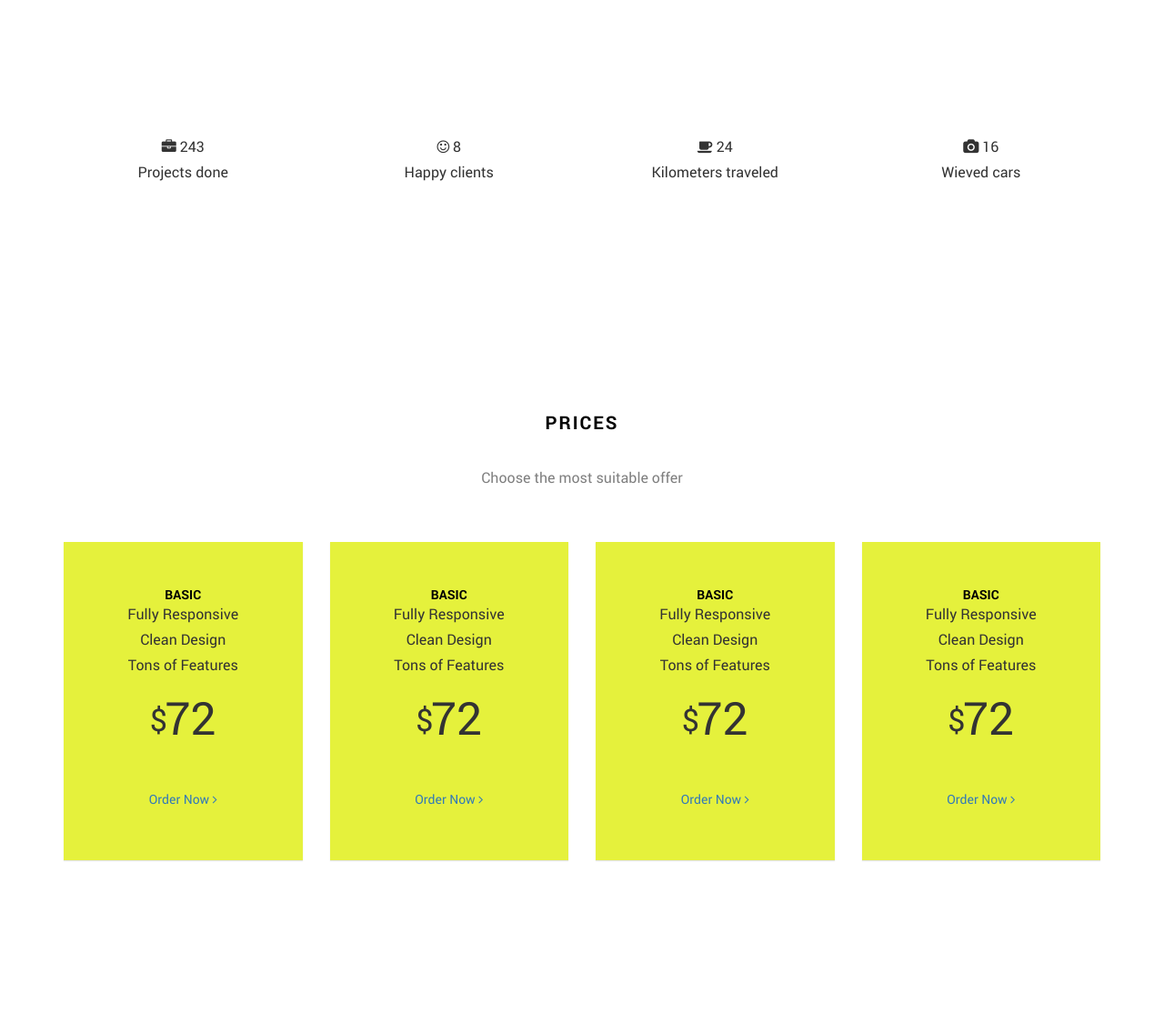
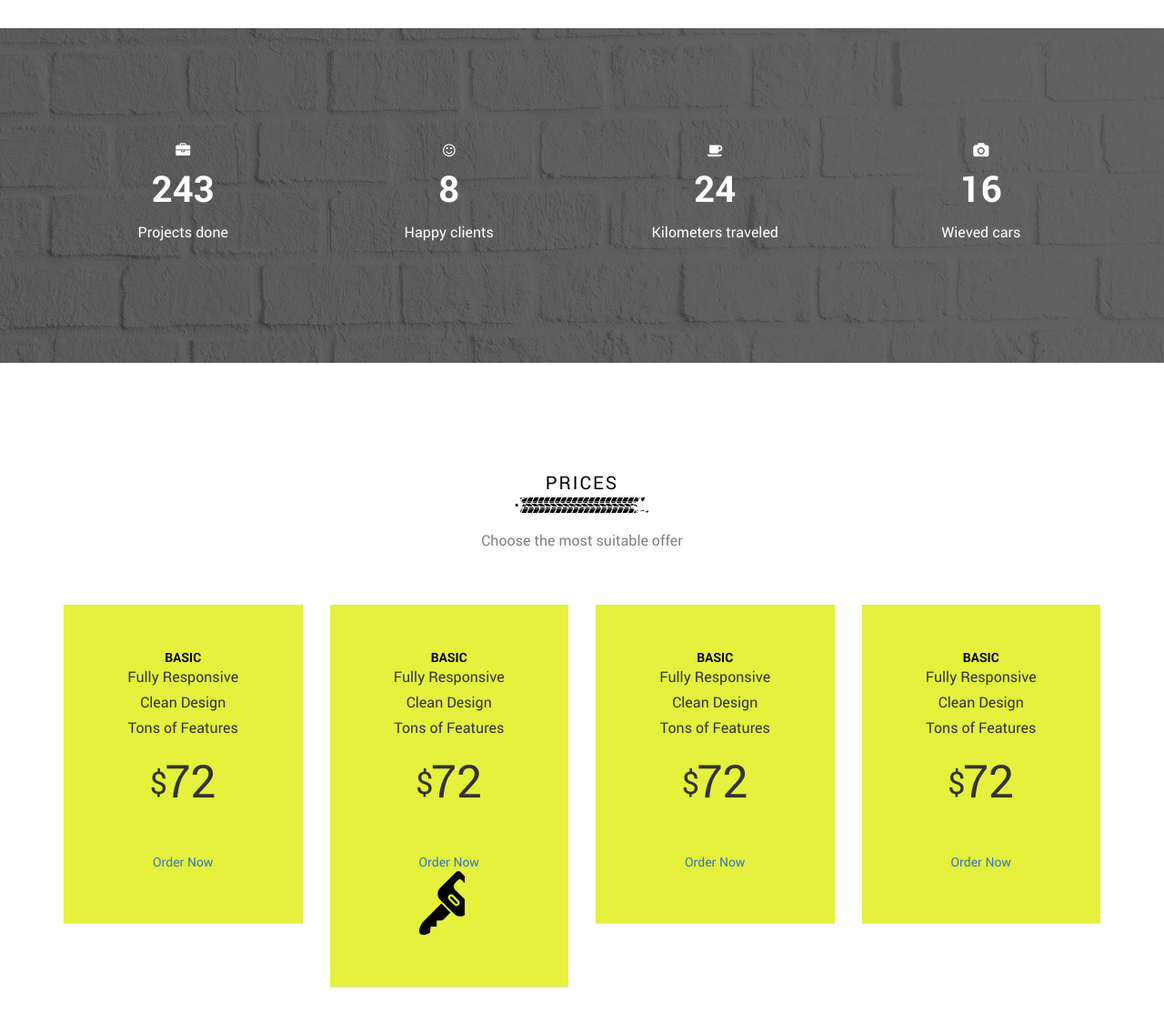
Before and after one commit to wisla/TestCar, a website: page app/index.html in a window 1280 px wide. Shown: the part 1647-2772 px from the top of the page at 91% size. Before the commit the page ends 2743 px from the top, so only its background shows below. Drawn offline with Linux system fonts and the light colour scheme.

Commit message:
section counter

```diff
--- a/app/index.html
+++ b/app/index.html
@@ -75,7 +75,7 @@
                         </div>
                     </div>
 		    </div>
-		    <div class="item" style="background-image:url('img/slider-top/slider-bg-02.jpg');">
+		    <div class="item owl-bg" style="background-image:url('img/slider-top/slider-bg-02.jpg');">
 		    	<div class="cover-bg"></div>
                     <div class="container full-screen">
                         <div class="slider-text-wrap">
@@ -88,7 +88,7 @@
                         </div>
                     </div>
 		    </div>
-		    <div class="item" style="background-image:url('img/slider-top/slider-bg-03.jpg');">
+		    <div class="item owl-bg" style="background-image:url('img/slider-top/slider-bg-03.jpg');">
 		    	<div class="cover-bg"></div>
                     <div class="container full-screen">
                         <div class="slider-text-wrap">
@@ -105,18 +105,19 @@
 		</div>
 	</section>
 
-	<section id="OurTeam" class="wow fadeIn animated ourTeam">
+	<section id="OurTeam" class="wow fadeIn ourTeam">
 		<div class="container">
 			<div class="row">
 				<div class="col-md-12 text-center">
-					<h3 class="ourTeam-title">Our Team</h3>
+					<h3 class="title">Our Team</h3>
+					<div class="underline" style="background-image:url('img/icon/tire.png');"></div>
 				</div>
-				<div class="col-md-5 col-sm-10 text-center ourTeam-text wow fadeIn animated">
+				<div class="col-md-5 col-sm-10 text-center title-text wow fadeIn">
 					<h4>We work only with confidential employees. Each of them is professional work</h4>
 				</div>
 			</div>
 			<div class="row">
-				<div class="col-md-3 col-sm-3 col-xs-12 bottom-margin text-center wow fadeInUp animated" data-wow-duration="1s" data-wow-delay="0.1s">
+				<div class="col-md-3 col-sm-3 col-xs-12 bottom-margin text-center wow fadeInUp" data-wow-duration="1s" data-wow-delay="0.1s">
 					<div class="ourTeam-person">
                         <div class="ourTeam-img"><img src="img/our-team.png" alt=""></div>
                         <div class="ourTeam-details">
@@ -132,7 +133,7 @@
                         </div>
                     </div>
 				</div>
-				<div class="col-md-3 col-xs-12 bottom-margin text-center wow fadeInUp animated" data-wow-duration="1s" data-wow-delay="0.3s">
+				<div class="col-md-3 col-sm-3 col-xs-12 bottom-margin text-center wow fadeInUp" data-wow-duration="1s" data-wow-delay="0.3s">
 					<div class="ourTeam-person">
                         <div class="ourTeam-img"><img src="img/our-team2.png" alt=""></div>
                         <div class="ourTeam-details">
@@ -148,7 +149,7 @@
                         </div>
                     </div>
 				</div>
-				<div class="col-md-3 col-xs-12 bottom-margin text-center wow fadeInUp animated" data-wow-duration="1s" data-wow-delay="0.5s">
+				<div class="col-md-3 col-sm-3 col-xs-12 bottom-margin text-center wow fadeInUp" data-wow-duration="1s" data-wow-delay="0.5s">
 					<div class="ourTeam-person">
                         <div class="ourTeam-img"><img src="img/our-team3.png" alt=""></div>
                         <div class="ourTeam-details">
@@ -164,7 +165,7 @@
                         </div>
                     </div>
 				</div>
-				<div class="col-md-3 col-xs-12 bottom-margin text-center wow fadeInUp animated" data-wow-duration="1s" data-wow-delay="0.7s">
+				<div class="col-md-3 col-sm-3 col-xs-12 bottom-margin text-center wow fadeInUp" data-wow-duration="1s" data-wow-delay="0.7s">
 					<div class="ourTeam-person">
                         <div class="ourTeam-img"><img src="img/our-team4.png" alt=""></div>
                         <div class="ourTeam-details">
@@ -184,31 +185,32 @@
 		</div>
 	</section>
 
-	<section>
+	<section class="wow fadeIn counters backgroundFix" style="background-image:url('img/background-fix.jpg');">
+	<div class="backgroundOpacity backgroundDark"></div>
 		<div class="container">
 			<div class="row">
-				<div class="col-md-3 text-center">
+				<div class="col-md-3 col-sm-3 col-xs-12 text-center">
 					<div class="item wow fadeInUpBig">
 		                <i class="fa fa-briefcase"></i>
 		                <span class="timer counter-number main-font font-weight-600" data-to="516" data-speed="7000"></span>
 		                <p>Projects done</p>
 		            </div>
 				</div>
-				<div class="col-md-3 text-center">
+				<div class="col-md-3 col-sm-3 col-xs-12 text-center">
 					<div class="item wow fadeInUpBig">
 		                <i class="fa fa-smile-o"></i>
 		                <span class="timer counter-number main-font font-weight-600" data-to="16" data-speed="7000"></span>
 		                <p>Happy clients</p>
 		            </div>
 				</div>
-				<div class="col-md-3 text-center">
+				<div class="col-md-3 col-sm-3 col-xs-12 text-center">
 					<div class="item wow fadeInUpBig">
 		                <i class="fa fa-coffee"></i>
 		                <span class="timer counter-number main-font font-weight-600" data-to="51" data-speed="7000"></span>
 		                <p>Kilometers traveled</p>
 		            </div>
 				</div>
-				<div class="col-md-3 text-center">
+				<div class="col-md-3 col-sm-3 col-xs-12 text-center">
 					<div class="item wow fadeInUpBig">
 		                <i class="fa fa-camera"></i>
 		                <span class="timer counter-number main-font font-weight-600" data-to="33" data-speed="7000"></span>
@@ -223,9 +225,10 @@
 		<div class="container">
 			<div class="row">
 				<div class="col-md-12 text-center">
-					<h3 class="ourTeam-title">Prices</h3>
+					<h3 class="title">Prices</h3>
+					<div class="underline" style="background-image:url('img/icon/tire.png');"></div>
 				</div>
-				<div class="col-md-5 col-sm-10 text-center ourTeam-text wow fadeIn">
+				<div class="col-md-5 col-sm-10 text-center title-text wow fadeIn">
 					<h4>Choose the most suitable offer</h4>
 				</div>
 			</div>
@@ -247,7 +250,7 @@
 		              <div class="pricing-button">
 		                <a href="#" class="btn btn-md btn-white btn-icon">
 		                  <span>Order Now</span>
-		                  <i class="fa fa-angle-right"></i>
+		                  <!-- <img class="carKey" src="img/icon/car-key.svg" alt=""> -->
 		                </a>
 		              </div>
 					</div>
@@ -269,7 +272,7 @@
 		              <div class="pricing-button">
 		                <a href="#" class="btn btn-md btn-white btn-icon">
 		                  <span>Order Now</span>
-		                  <i class="fa fa-angle-right"></i>
+		                  <div class="carKey"></div>
 		                </a>
 		              </div>
 					</div>
@@ -291,7 +294,6 @@
 		              <div class="pricing-button">
 		                <a href="#" class="btn btn-md btn-white btn-icon">
 		                  <span>Order Now</span>
-		                  <i class="fa fa-angle-right"></i>
 		                </a>
 		              </div>
 					</div>
@@ -313,7 +315,6 @@
 		              <div class="pricing-button">
 		                <a href="#" class="btn btn-md btn-white btn-icon">
 		                  <span>Order Now</span>
-		                  <i class="fa fa-angle-right"></i>
 		                </a>
 		              </div>
 					</div>
--- a/app/sass/_media.sass
+++ b/app/sass/_media.sass
@@ -4,17 +4,38 @@
 
 /* Large Devices, Wide Screens */
 @media only screen and (max-width : 1200px)
-	/**/
+	.ourTeam
+		&-person
+			max-height: 405px
+
 
 
 /* Medium Devices, Desktops */
 @media only screen and (max-width : 992px)
-	/**/
+	.ourTeam
+		&-person
+			max-height: 355px
+
 
 
 /* Small Devices, Tablets */
 @media only screen and (max-width : 768px)
-	/**/
+	.ourTeam
+		&-person
+			max-height: 415px
+			max-width: 274px
+			margin: 15px auto
+		&-details
+			padding-top: 15px
+			// bottom: 115px
+
+	.borderline-yellow
+		margin: 2% auto
+
+	.counters
+		.item
+			margin-bottom: 10%
+
 
 
 /* Extra Small Devices, Phones */
--- a/app/sass/main.sass
+++ b/app/sass/main.sass
@@ -135,6 +135,7 @@ h6
 .navbar-toggle
 	position: absolute
 	top: -65px
+	right: 0
 
 .owl
 	&-bg
@@ -176,6 +177,12 @@ h6
 			height: 37px !important
 			margin-right: -2px !important
 
+.underline
+	height: 20px
+	background-size: 13%
+	background-repeat: no-repeat
+	background-position: center
+	margin: 5px 0 15px 0
 
 .cover-bg
     background: #252525;
@@ -217,20 +224,22 @@ h6
 			line-height: 15px
 			color: #fff
 
-.ourTeam
-	animation-duration: 3s
-	animation-delay: .7s
-	animation-iteration-count: 1
-	&-title
-		text-transform: uppercase
-		font-weight: 700
-		font-size: 20px
-		letter-spacing: 2px
+.title
+	text-transform: uppercase
+	font-weight: 100
+	font-size: 20px
+	letter-spacing: 2px
 	&-text
 		margin: 5% auto
 		float: none
 		h4
 			color: $text-color
+
+
+.ourTeam
+	animation-duration: 3s
+	animation-delay: .7s
+	animation-iteration-count: 1
 	&-person
 		overflow: hidden
 		max-height: 465px
@@ -277,6 +286,40 @@ h6
 	margin: 7% auto
 	background: #e6af2a
 
+.backgroundFix
+	position: relative
+	background-size: cover //!important
+	overflow: hidden
+	background-position: center center
+	background-repeat: no-repeat //!important
+	background-attachment: fixed //!important
+
+.backgroundOpacity
+	position: absolute
+	height: 100%
+	width: 100%
+	opacity: 0.7
+	z-index: 1
+	top: 0
+	left: 0
+
+.backgroundDark
+	background: #252525
+
+.counters
+	background-color: #f0f8ff //#bdb76b
+	.counter-number
+		font-size: 40px
+		font-weight: 800
+		padding: 4px 0 10px
+		line-height: 1.2
+		display: block
+	.item
+		color: #fff
+	.container
+		position: relative
+		z-index: 5
+
 .pricing
 	&-item
 		background-color: #e5f13c //#f7f9fa
@@ -288,9 +331,12 @@ h6
 		backface-visibility: hidden
 		&:hover
 			box-shadow: 0 20px 40px rgba(72, 78, 85, 0.15)
-			transform: translateY(-15px)
-	.animated
-		animation-fill-mode: none
+			transform: translate3d(0,-6px,0)
+			.carKey
+				color: blue
+			// transform: translateY(-15px)
+	// .animated
+	// 	animation-fill-mode: none !important
 	ul
 		list-style: none
 		margin: 0
@@ -310,6 +356,13 @@ h6
 	&-button
 		margin-top: 40px
 
+	.carKey
+		max-width: 80px
+		background-image: url('../img/icon/car-key.svg')
+		background-size: cover
+		width: 50px
+		height: 70px
+
 
 
 @import "media"
```
Also changed, not shown: app/css/main.min.css, app/img/background-fix.jpg (added), app/img/icon/car-key.svg (added), app/img/icon/tire.png (added), app/img/tire-wiev.png (added).
